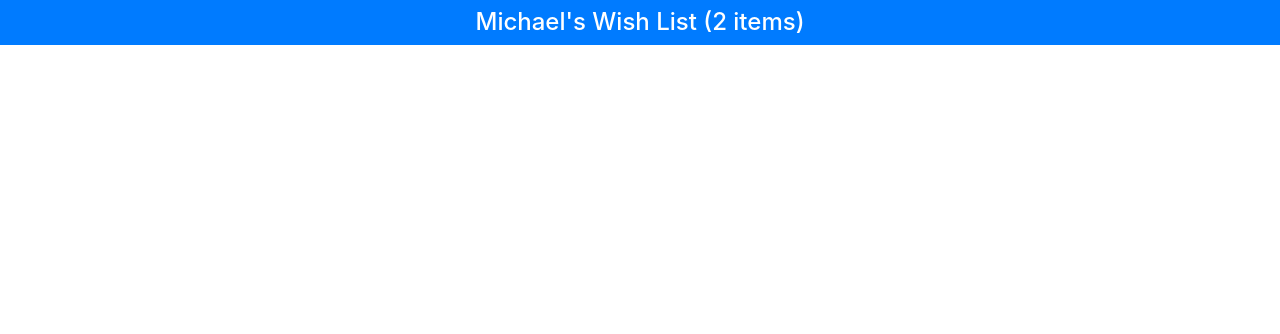
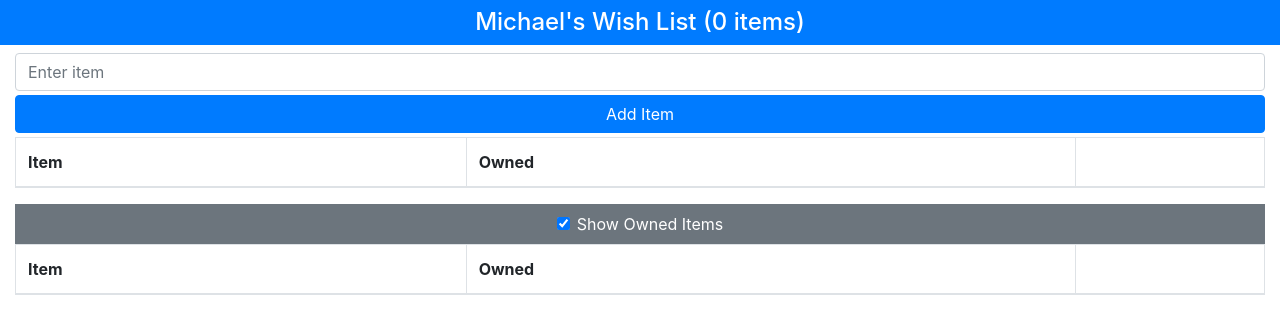
Before and after one commit to michaeljaggers/wishlist, a React (Create React App) app: page / in a window 1280 px wide. Shown: the top 334 px of the page. Built offline with nearby package versions, Linux system fonts and the light colour scheme.

Commit message:
built most of app, need CRUD functions

```diff
--- a/src/App.css
+++ b/src/App.css
@@ -1,38 +1,3 @@
-.App {
-  text-align: center;
+table.table.table-striped td:first-child {
+  width: 25em;
 }
-
-.App-logo {
-  height: 40vmin;
-  pointer-events: none;
-}
-
-@media (prefers-reduced-motion: no-preference) {
-  .App-logo {
-    animation: App-logo-spin infinite 20s linear;
-  }
-}
-
-.App-header {
-  background-color: #282c34;
-  min-height: 100vh;
-  display: flex;
-  flex-direction: column;
-  align-items: center;
-  justify-content: center;
-  font-size: calc(10px + 2vmin);
-  color: white;
-}
-
-.App-link {
-  color: #61dafb;
-}
-
-@keyframes App-logo-spin {
-  from {
-    transform: rotate(0deg);
-  }
-  to {
-    transform: rotate(360deg);
-  }
-}
--- a/src/App.js
+++ b/src/App.js
@@ -3,32 +3,94 @@ import Axios from 'axios';
 import './App.css';
 import WishListBanner from './components/WishListBanner';
 import WishListCreator from './components/WishListCreator';
+import WishItemRow from './components/WishItemRow';
+import VisibilityControl from './components/VisibilityControl';
 
-class App extends Component {
+export default class App extends Component {
   constructor(props) {
     super(props);
     this.state = {
       userName: 'Michael',
-      wishes: [
-        {
-          WishListID: 1,
-          ItemName: 'Lawn Mower',
-          Owned: false
-        },
-        {
-          WishListID: 2,
-          ItemName: 'VR Headset',
-          Owned: false
-        }
-      ],
+      wishes: [],
       showOwned: true
     }
+  }
+
+  componentDidMount = () => {
+    // Get
+  }
+
+  createNewWish = (wish) => {
+    if(!this.state.wishes.find(w => w.Item === wish)) {
+      let newItem = {
+        Item: wish,
+        Owned: false
+      };
+
+      // Post
+    }
+  }
+
+  toggleOwned = (wish) => {
+
+    // Put
+  }
+
+  deleteWish = () => {
+    // Delete
+  }
+
+  wishTableRows = (ownedValue) => {
+    return this.state.wishes
+      .filter(item => item.Owned === ownedValue)
+      .map(item =>
+          <WishItemRow
+            item={item}
+            callback={this.toggleOwned}
+            key={item.WishID}
+            deleteCallback={this.deleteWish}
+          />
+        )
   }
 
   render = () =>
     <div>
       <WishListBanner name={this.state.userName} wishes={this.state.wishes} />
+      <div className="container-fluid">
+        <WishListCreator callback={this.createNewWish} />
+        <table className="table table-striped table-bordered">
+          <thead>
+          <tr>
+            <th>Item</th>
+            <th>Owned</th>
+            <th></th>
+          </tr>
+        </thead>
+        <tbody>
+          {this.wishTableRows(false)}
+        </tbody>
+        </table>
+        <div className="bg-secondary text-white text-center p-2">
+          <VisibilityControl
+            description="Owned Items"
+            isChecked={this.state.showOwned}
+            callback={(checked) => this.setState({showOwned: checked})}
+          />
+        </div>
+        {this.state.showOwned &&
+          <table className="table table-striped table-bordered">
+            <thead>
+              <tr>
+                <th>Item</th>
+                <th>Owned</th>
+                <th></th>
+              </tr>
+            </thead>
+            <tbody>
+              {this.wishTableRows(true)}
+            </tbody>
+          </table>
+        }
+      </div>
     </div>
 }
-
-export default App;
--- /dev/null
+++ b/src/components/VisibilityControl.js
@@ -0,0 +1,16 @@
+import React, {Component} from 'react';
+
+export default class VisibilityControl extends Component {
+  render = () =>
+  <div className="form-check">
+    <input
+      type="checkbox"
+      className="form-check-input mr-2"
+      checked={this.props.isChecked}
+      onChange={(e) => this.props.callback(e.target.checked)}
+    />
+    <label className="form-check-label">
+      Show {this.props.description}
+    </label>
+  </div>
+}
--- /dev/null
+++ b/src/components/WishItemRow.js
@@ -0,0 +1,23 @@
+import React, {Component} from 'react';
+
+export default class WishItemRow extends Component {
+  render = () =>
+  <tr>
+    <td>{this.props.item.Item}</td>
+    <td>
+      <input
+        type="checkbox"
+        checked={this.props.item.Owned}
+        onChange={() => this.props.callback(this.props.item)}
+      />
+    </td>
+    <td>
+      <input
+        type="button"
+        className="btn btn-danger"
+        onClick={() => this.props.deleteCallback(this.props.item)}
+        value="Delete"
+      />
+    </td>
+  </tr>
+}
```
